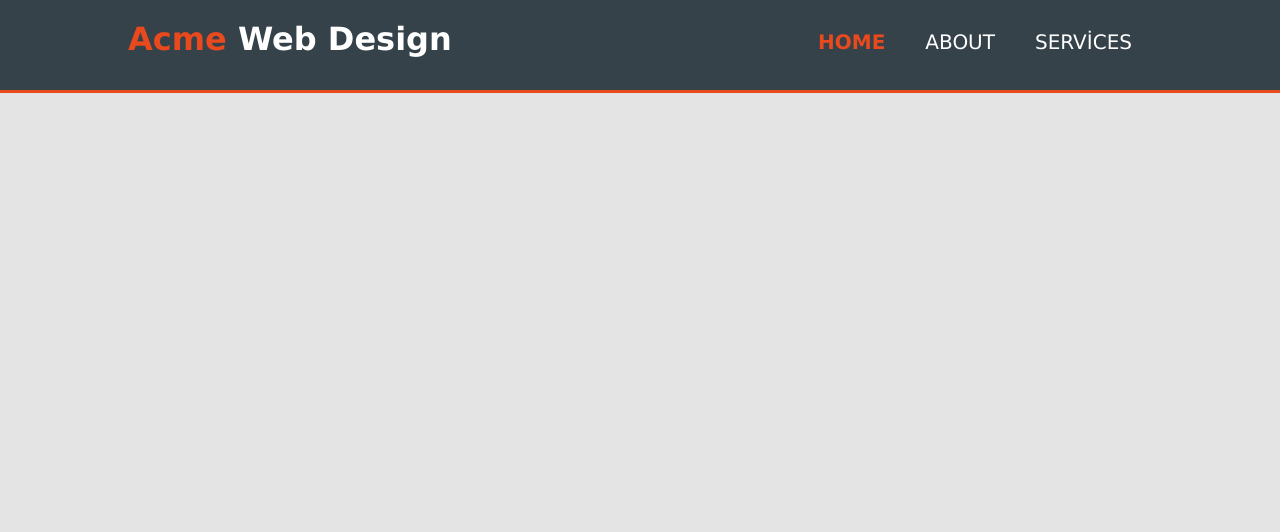
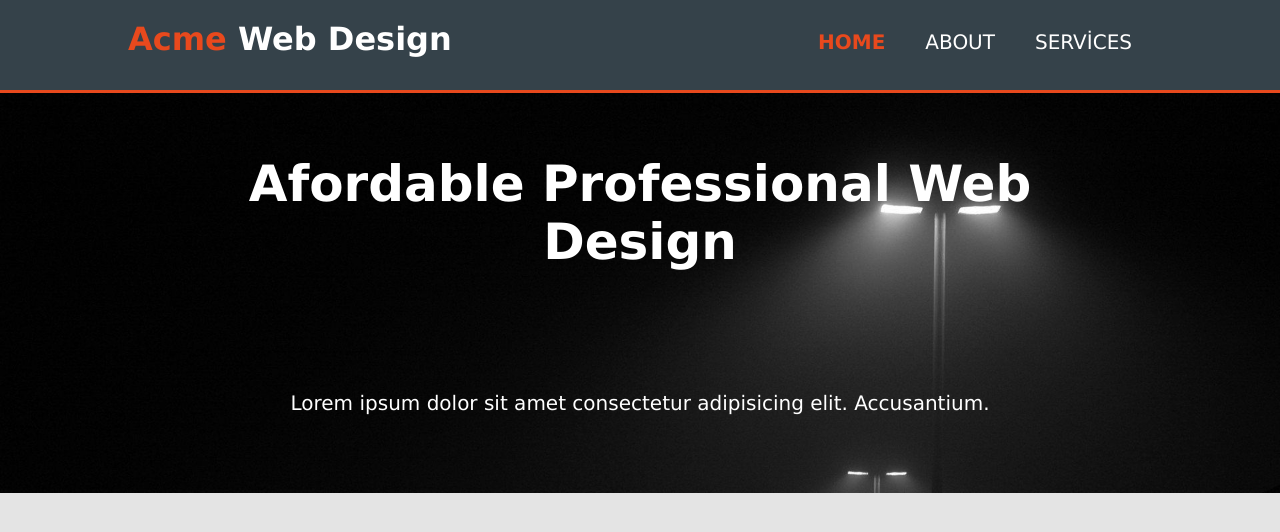
Before and after one commit to ysfarslanon/Kodluyoruz-FE, a plain HTML site: page 02 - Acme Web Design/index.html in a window 1280 px wide. Drawn offline with Linux system fonts and the light colour scheme.

Commit message:
showcase

```diff
--- a/02 - Acme Web Design/index.html
+++ b/02 - Acme Web Design/index.html
@@ -24,6 +24,13 @@
       </div><!--container-->
     </header>
 
+    <section id="showcase">
+      <div class="container">
+        <h1>Afordable Professional Web Design</h1>
+        <p>Lorem ipsum dolor sit amet consectetur adipisicing elit. Accusantium.</p>
+      </div>
+    </section>
+
   </body>
   <script src="script.js"></script>
 </html>
--- a/02 - Acme Web Design/style.css
+++ b/02 - Acme Web Design/style.css
@@ -2,6 +2,7 @@
     --orange:#E8491D;
     --dark:#35424A;
     --white:#FFFFFF;
+    --gray:#E0DADA;
 }
 
 body{
@@ -55,3 +56,23 @@ header #brand h1{
 #brand span{
     color: var(--orange);
 }
+header a:hover{
+    color: var(--gray);
+    font-weight: bold;
+}
+
+#showcase{
+    background: url("img/assets/bg.jpg") no-repeat 0 0;
+    min-height: 400px;
+    background-size: cover;
+    text-align: center;
+    color: var(--white);
+}
+#showcase h1{
+    padding: 20px;
+    font-size: 50px;
+}
+#showcase p{
+    font-size: 20px;
+    margin-top: 100px;
+}
```
Also changed, not shown: 02 - Acme Web Design/img/assets/bg.jpg (added).
